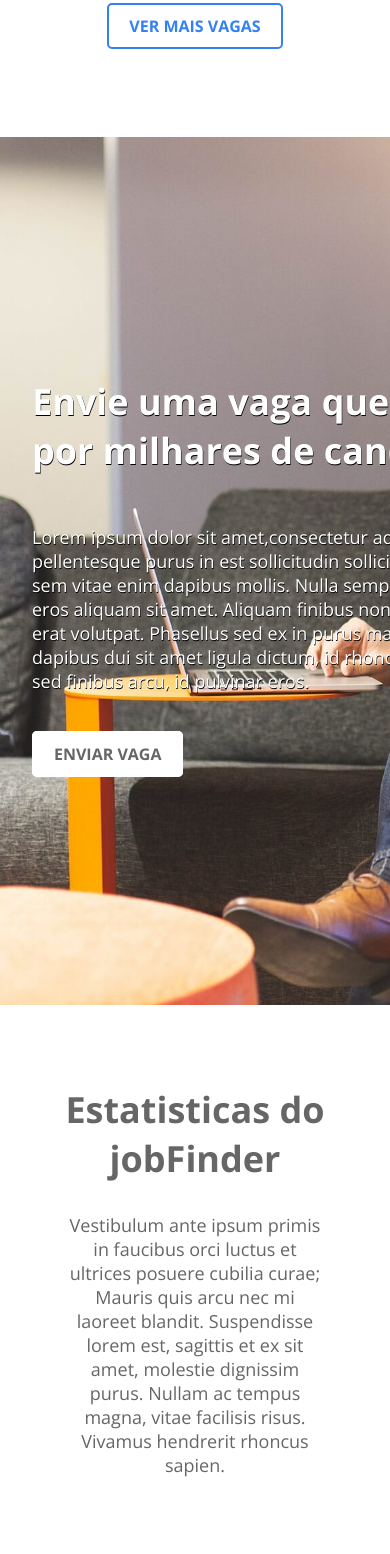
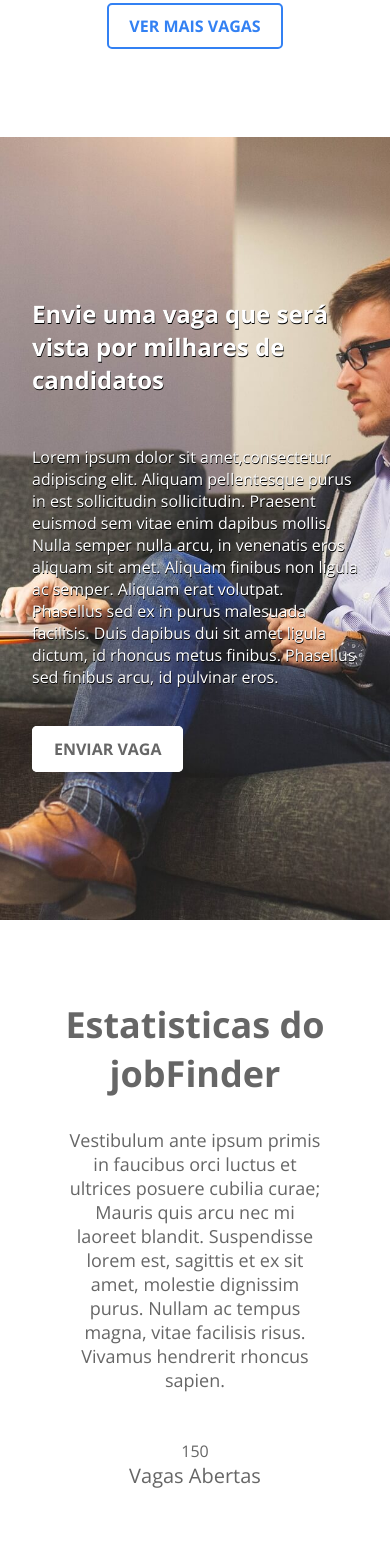
Before and after one commit to devcarlareis/HTML-CSS-Projeto-de-site, a plain HTML site: page index.html in a window 390 px wide. Shown: the part 1466-3020 px from the top of the page. Drawn offline with nearby package versions, Linux system fonts and the light colour scheme.

Commit message:
responsivo para mobile

```diff
--- a/css/styles.css
+++ b/css/styles.css
@@ -784,4 +784,45 @@ footer .wrapper:after {
     .job-type {
         width: 22%;
     }
+
+    #sendjobs-container {
+        background-position: 35% 0;
+        padding: 10em 0;
+    }
+
+    #sendjobs-container h2 {
+        font-size: 1.5em;
+        width: 100%;
+    }
+
+    #sendjobs-container p {
+        font-size: 1em;
+        width: 100%;
+    }
+
+    .status-box {
+        margin-top: 3em;
+        width: 100%;
+    }
+
+    .status-box:nth-child(1), .status-box:nth-child(3) {
+        border: none;
+    }
+
+    #testmony-container {
+        padding: 5em 0;
+    }
+    /* classe se chama com . (ponto) */
+    .testmony-box {
+        width: 100%;
+    }
+
+    #testmony-container p {
+        margin-bottom: 1em;
+    }
+
+    .footer-box {
+        display: block;
+        width: 100%;
+    }
 }
```
